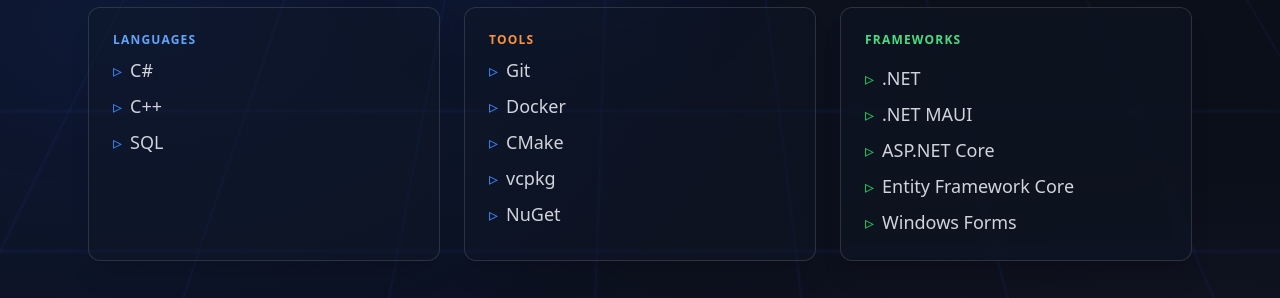
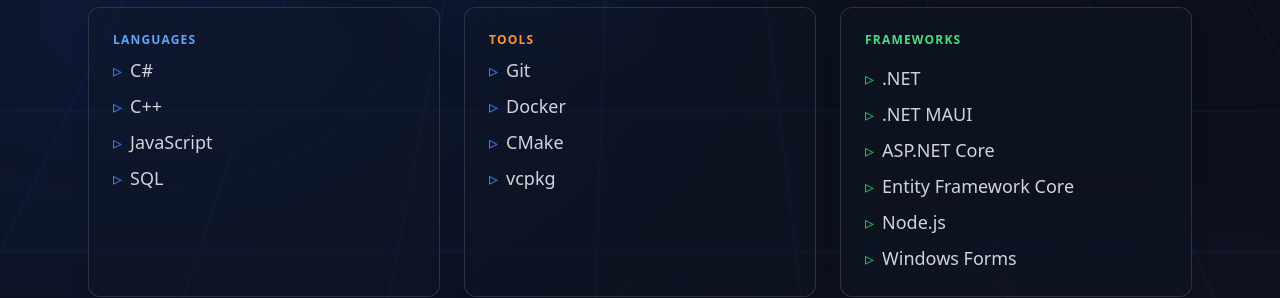
Before and after one commit to l-nikita/l-nikita.github.io, a plain HTML site: page index.html in a window 1280 px wide. Shown: the part 860-1158 px from the top of the page. Drawn offline with nearby package versions, Linux system fonts and the light colour scheme.

Commit message:
Update index.html

```diff
--- a/index.html
+++ b/index.html
@@ -60,6 +60,9 @@
                         <span class="text-blue-500 mr-2">▹</span> C++
                     </li>
                     <li class="flex items-center">
+                        <span class="text-blue-500 mr-2">▹</span> JavaScript
+                    </li>
+                    <li class="flex items-center">
                         <span class="text-blue-500 mr-2">▹</span> SQL
                     </li>
                 </ul>
@@ -80,9 +83,6 @@
                     <li class="flex items-center">
                         <span class="text-blue-500 mr-2">▹</span> vcpkg
                     </li>
-                    <li class="flex items-center">
-                        <span class="text-blue-500 mr-2">▹</span> NuGet
-                    </li>
                 </ul>
             </div>
 
@@ -100,6 +100,9 @@
                     </li>
                     <li class="flex items-center">
                         <span class="text-green-500 mr-2">▹</span> Entity Framework Core
+                    </li>
+                    <li class="flex items-center">
+                        <span class="text-green-500 mr-2">▹</span> Node.js
                     </li>
                     <li class="flex items-center">
                         <span class="text-green-500 mr-2">▹</span> Windows Forms
```
